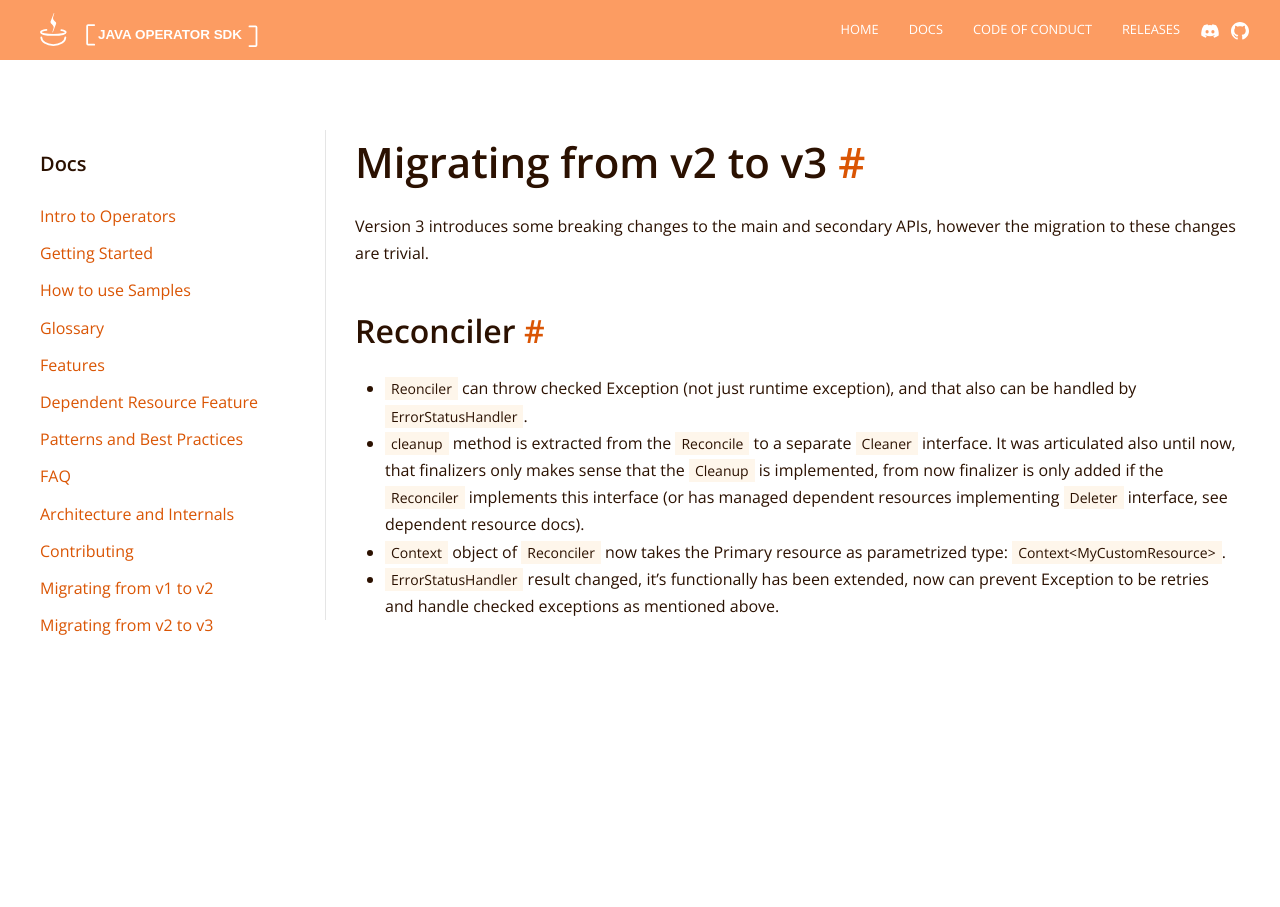
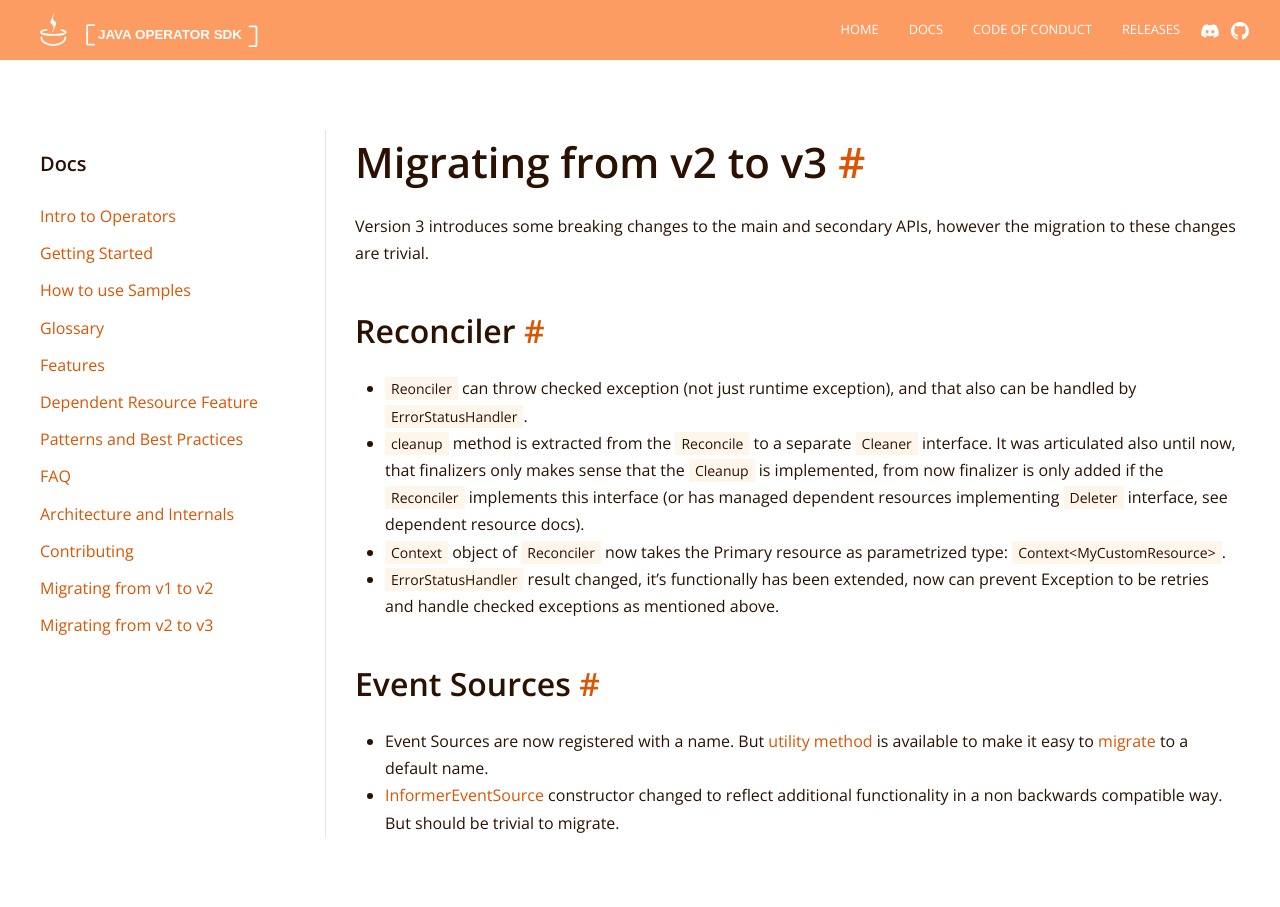
Before and after one commit to operator-framework/java-operator-sdk, a Jekyll site: the page built from docs/documentation/v3-migration.md, in a window 1280 px wide. Built offline with Jekyll 4.4.1, drawn with Linux system fonts in a browser that asks for light colours; nearby versions of some CDN libraries.

Commit message:
fix: wip

```diff
--- a/docs/documentation/v3-migration.md
+++ b/docs/documentation/v3-migration.md
@@ -13,7 +13,7 @@ trivial.
 ## Reconciler
 
 - [`Reonciler`](https://github.com/java-operator-sdk/java-operator-sdk/blob/67d8e25c26eb92392c6d2a9eb39ea6dddbbfafcc/operator-framework-core/src/main/java/io/javaoperatorsdk/operator/api/reconciler/Reconciler.java#L16-L16)
-  can throw checked Exception (not just runtime exception), and that also can be handled by `ErrorStatusHandler`.
+  can throw checked exception (not just runtime exception), and that also can be handled by `ErrorStatusHandler`.
 - `cleanup` method is extracted from the `Reconcile` to a
   separate [`Cleaner`](https://github.com/java-operator-sdk/java-operator-sdk/blob/main/operator-framework-core/src/main/java/io/javaoperatorsdk/operator/api/reconciler/Cleaner.java)
   interface. It was articulated also until now, that finalizers only makes sense that the `Cleanup` is implemented, from
@@ -24,3 +24,13 @@ trivial.
 - [`ErrorStatusHandler`](https://github.com/java-operator-sdk/java-operator-sdk/blob/67d8e25c26eb92392c6d2a9eb39ea6dddbbfafcc/operator-framework-core/src/main/java/io/javaoperatorsdk/operator/api/reconciler/ErrorStatusHandler.java)
   result changed, it's functionally has been extended, now can prevent Exception to be retries and handle checked
   exceptions as mentioned above.
+
+
+## Event Sources
+
+- Event Sources are now registered with a name. But [utility method](https://github.com/java-operator-sdk/java-operator-sdk/blob/92bfafd8831e5fb9928663133f037f1bf4783e3e/operator-framework-core/src/main/java/io/javaoperatorsdk/operator/api/reconciler/EventSourceInitializer.java#L33-L33)
+  is available to make it easy to [migrate](https://github.com/java-operator-sdk/java-operator-sdk/blob/92bfafd8831e5fb9928663133f037f1bf4783e3e/sample-operators/webpage/src/main/java/io/javaoperatorsdk/operator/sample/WebPageStandaloneDependentsReconciler.java#L51-L52)
+  to a default name.
+- [InformerEventSource](https://github.com/java-operator-sdk/java-operator-sdk/blob/92bfafd8831e5fb9928663133f037f1bf4783e3e/operator-framework-core/src/main/java/io/javaoperatorsdk/operator/processing/event/source/informer/InformerEventSource.java#L75-L75)
+  constructor changed to reflect additional functionality in a non backwards compatible way. But should be trivial to
+  migrate.
```
Also changed, not shown: 1 other file.
